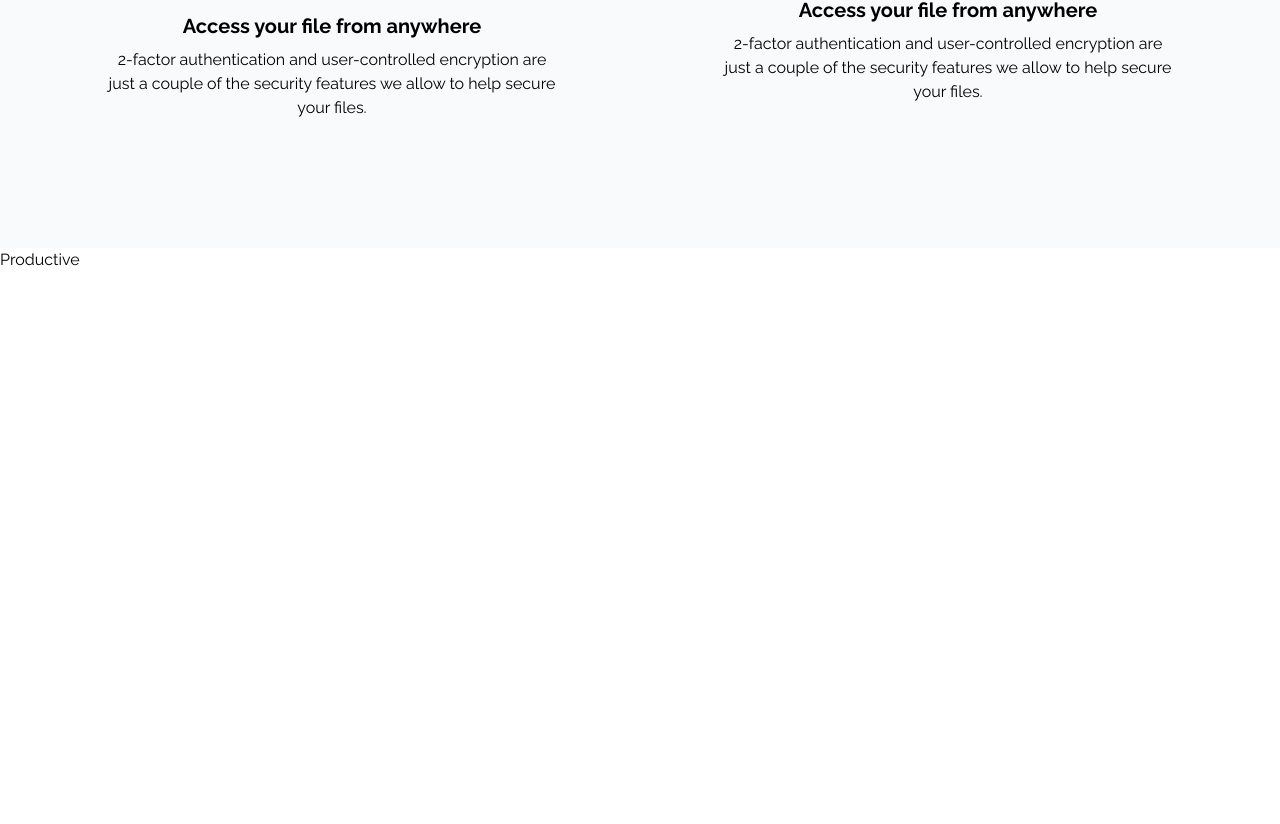
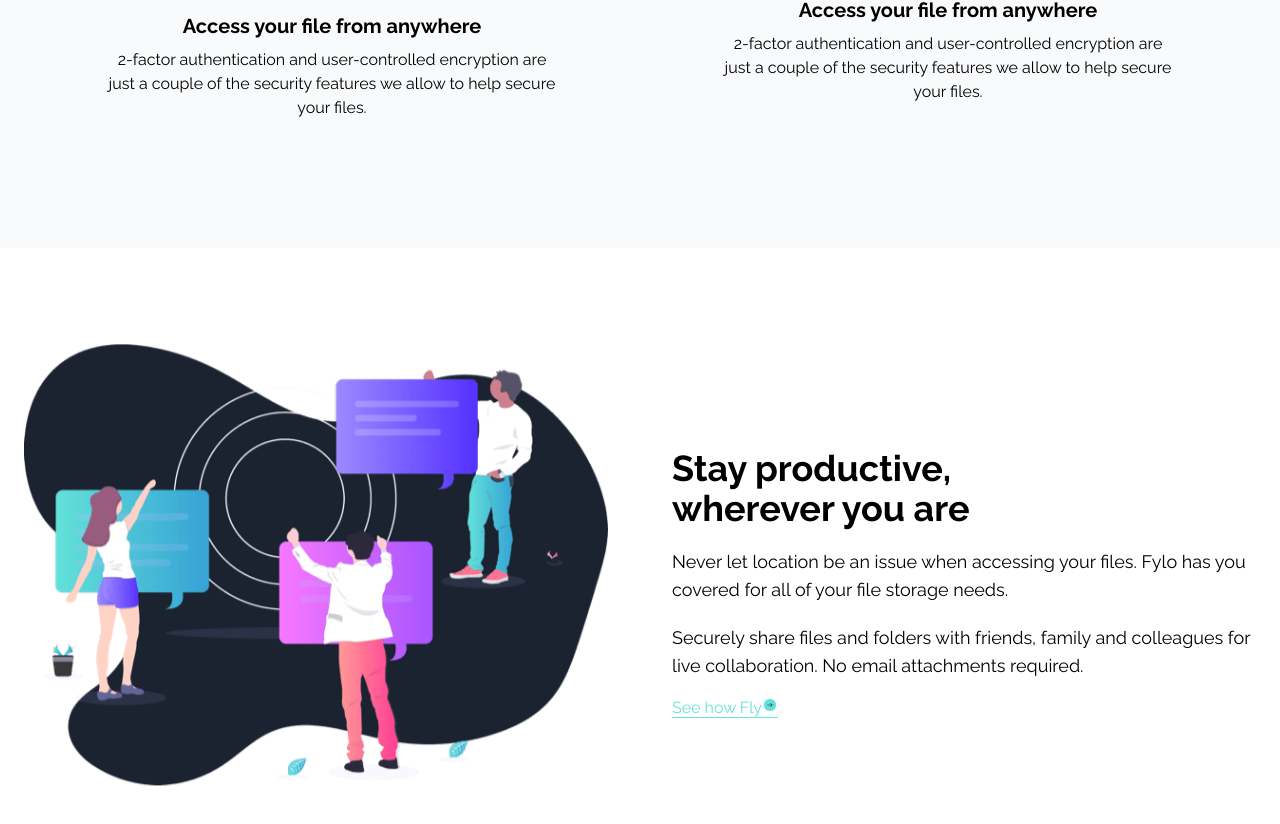
Before and after one commit to Munaa8805/fylo, a React (Create React App) app: page / in a window 1280 px wide. Shown: the part 1650-2474 px from the top of the page. Before the commit the page ends 1922 px from the top, so only its background shows below. Built offline with nearby package versions, Linux system fonts and the light colour scheme.

Commit message:
create productive section

```diff
--- a/src/components/Productive.js
+++ b/src/components/Productive.js
@@ -1,7 +1,38 @@
 import React from "react";
+import img1 from "../assets/illustration-stay-productive.png";
+import im2 from "../assets/icon-arrow.svg";
 
 const Productive = () => {
-  return <div>Productive</div>;
+  return (
+    <section id="productive" className="bg-white dark:bg-darkBlue">
+      <div className="container flex flex-col  items-center mx-auto px-6 pt-24 pb-32 md:flex-row md:space-x-16">
+        <div className="md:w-1/2">
+          <img src={img1} alt="productive image" className="mb-10" />
+        </div>
+        <div className="flex flex-col items-start md:w-1/2">
+          <div className="flex flex-col space-y-5">
+            <h4 className="max-w-md text-xl font-bold md:text-4xl">
+              Stay productive, wherever you are
+            </h4>
+            <p className="text-md md:text-lg">
+              Never let location be an issue when accessing your files. Fylo has
+              you covered for all of your file storage needs.
+            </p>
+            <p className="text-md md:text-lg">
+              Securely share files and folders with friends, family and
+              colleagues for live collaboration. No email attachments required.
+            </p>
+          </div>
+          <div className="block mt-4">
+            <a href="#" className="border-b border-accentCyan text-accentCyan">
+              See how Fly
+              <img src={im2} alt="" className="inline pb-2" />
+            </a>
+          </div>
+        </div>
+      </div>
+    </section>
+  );
 };
 
 export default Productive;
```
